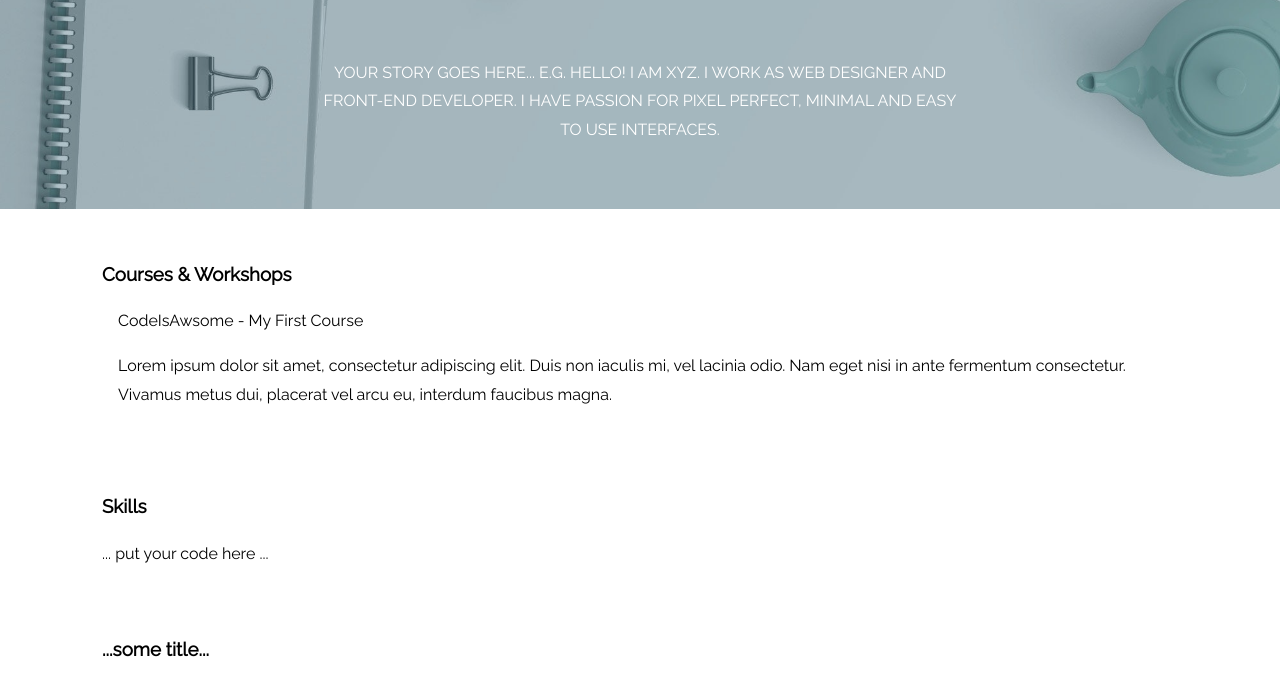
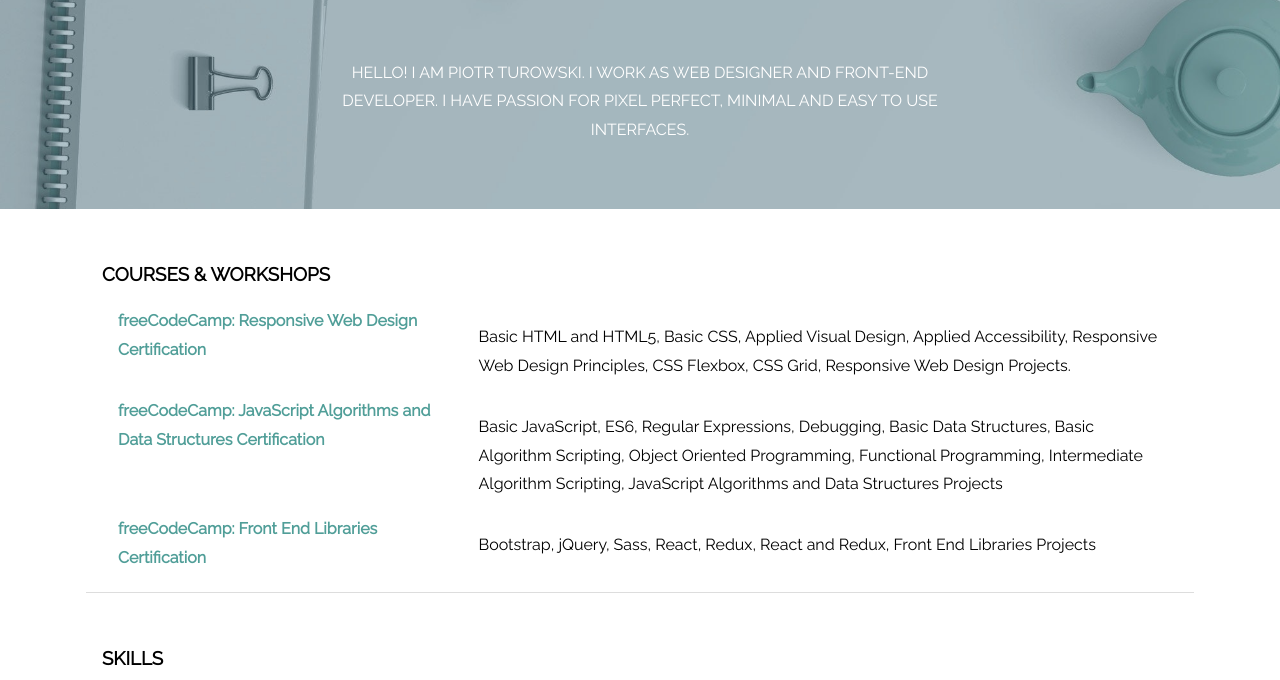
Before and after one commit to piotr-turowski/MyCV, a plain HTML site: page index.html in a window 1280 px wide. Shown: the part 258-938 px from the top of the page. Drawn offline with Linux system fonts and the light colour scheme.

Commit message:
add workshops and courses

```diff
--- a/index.html
+++ b/index.html
@@ -16,8 +16,7 @@
         </div>
         <h1>piotr turowski</h1>
         <section>
-				<p>Your story goes here... e.g. Hello! I am xyz. I work as web designer and front-end developer.
-				I have passion for pixel perfect, minimal and easy to use interfaces.</p>
+            <p>Hello! I am Piotr Turowski. I work as web designer and front-end developer. I have passion for pixel perfect, minimal and easy to use interfaces.</p>
         </section>
     </header>
     <main>
@@ -26,10 +25,27 @@
             <h3>Courses & Workshops</h3>
             <article class='course'>
                 <div class='title'>
-						CodeIsAwsome - My First Course
+                    freeCodeCamp: Responsive Web Design Certification
                 </div>
                 <div class="descrition">
-						<p>Lorem ipsum dolor sit amet, consectetur adipiscing elit. Duis non iaculis mi, vel lacinia odio. Nam eget nisi in ante fermentum consectetur. Vivamus metus dui, placerat vel arcu eu, interdum faucibus magna.</p>
+                    <p>Basic HTML and HTML5, Basic CSS, Applied Visual Design, Applied Accessibility, Responsive Web Design Principles, CSS Flexbox, CSS Grid, Responsive Web Design Projects.
+                    </p>
+                </div>
+            </article>
+            <article class='course'>
+                <div class='title'>
+                    freeCodeCamp: JavaScript Algorithms and Data Structures Certification
+                </div>
+                <div class="descrition">
+                    <p>Basic JavaScript, ES6, Regular Expressions, Debugging, Basic Data Structures, Basic Algorithm Scripting, Object Oriented Programming, Functional Programming, Intermediate Algorithm Scripting, JavaScript Algorithms and Data Structures Projects</p>
+                </div>
+            </article>
+            <article class='course'>
+                <div class='title'>
+                    freeCodeCamp: Front End Libraries Certification
+                </div>
+                <div class="descrition">
+                    <p>Bootstrap, jQuery, Sass, React, Redux, React and Redux, Front End Libraries Projects</p>
                 </div>
             </article>
         </section>
@@ -42,7 +58,7 @@
         </section>
         <!-- Education -->
         <section>
-				<h3>...some title...</h3>
+            <h3>Education</h3>
             <article>
                 <div class='school'>
                     <span>2015-2018</span> Octocats tech academy
@@ -53,12 +69,13 @@
             </article>
         </section>
         <!-- Experience / Projects / Portfolio ... -->
-
-			...put more sections here ...
-
+        <section>
+            <h3>Experience</h3>
+            <p>Some text goes here...</p>
+        </section>
     </main>
     <footer>
-			<p>Created by @Name  / LinkedIn / 2018 </p>
+        <p>Created by @Name / LinkedIn / 2018 </p>
     </footer>
 </body>
 </html>
--- a/style.css
+++ b/style.css
@@ -14,7 +14,12 @@ article {
 section{
   margin: 1em;
   padding: 1em;
+    border-bottom: 1px solid #ddd;
 }
+section:last-child{
+    border-bottom:0px ;
+}
+
 
 header, main, footer {
   margin: 0 auto;
@@ -49,14 +54,28 @@ main {
 }
 
 .course {
+    display: -ms-flexbox;
+    display: flex;
+    -ms-flex-wrap: wrap;
+    flex-wrap:wrap;
 }
 
 .course .title {
+    font-weight: bold;
+    color:#509e98;
+    -ms-flex: 0 0 33.3%;
+    flex: 0 0 33.3%;
+    max-width: 33%;
 }
 
 .course .descrition {
+    -ms-flex: 0 0 66.6%;
+        flex: 0 0 66.6%;
+    max-width: 66.6%;
 }
-
+.course .descrition p {
+    padding-left: 1em;
+}
 .school span {
   color: #A7B8BF;
 }
@@ -64,3 +83,8 @@ main {
 footer {
  padding: 1em;
 }
+h3 {
+    font-weight: bold;
+    text-transform: uppercase;
+
+}
```
Lines whose indentation alone changed are shown as unchanged.
